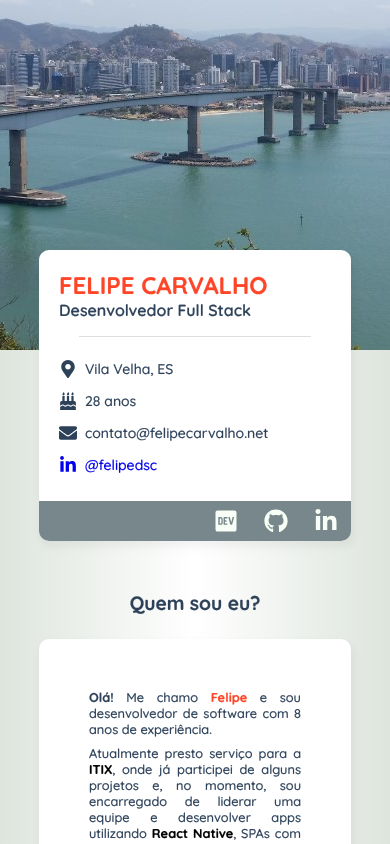
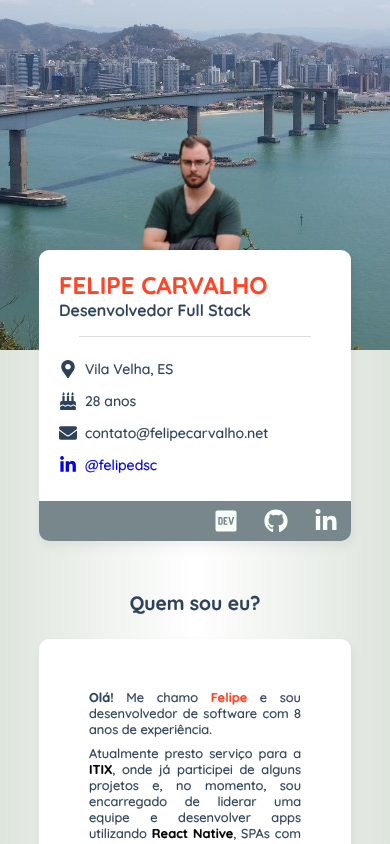
Before and after one commit to felipedsc/felipe-carvalho-react, a React (Create React App) app: page / in a window 390 px wide. Shown: the top 844 px of the page. Built offline with nearby package versions, Linux system fonts and the light colour scheme.

Commit message:
Animação da minha foto no mobile + ajustes

```diff
--- a/src/components/Card/Card.tsx
+++ b/src/components/Card/Card.tsx
@@ -1,15 +1,41 @@
-import React from "react";
-import { FaBirthdayCake, FaDev, FaEnvelope, FaGithub, FaLinkedinIn, FaMapMarkerAlt } from "react-icons/fa";
+import React, { useState } from "react";
+import {
+  FaBirthdayCake,
+  FaDev,
+  FaEnvelope,
+  FaGithub,
+  FaLinkedinIn,
+  FaMapMarkerAlt,
+} from "react-icons/fa";
 import profile from "../../images/profile.png";
 import { Colors } from "../../shared/styles/Colors";
 import { calculateYears } from "../../shared/styles/utils";
 import * as S from "./styles";
 
+const ANIMATION_CLASSES = {
+  HIDE: "hide",
+  APPEAR: "appear",
+  STAND: "stand",
+};
+
+let animationTimeout: number;
+
 export const Card = () => {
+  const [animationClass, setAnimationClass] = useState(ANIMATION_CLASSES.STAND);
+
+  function sneaky(e: React.MouseEvent<HTMLDivElement, MouseEvent>) {
+    setAnimationClass(ANIMATION_CLASSES.HIDE);
+
+    if (animationTimeout) clearTimeout(animationTimeout);
+    animationTimeout = setTimeout(() => {
+      setAnimationClass(ANIMATION_CLASSES.APPEAR);
+    }, 3000);
+  }
+
   return (
     <>
-			<S.SmallScreenCardPhoto >
-				<img src={profile} alt="Este sou eu" />
+      <S.SmallScreenCardPhoto className={animationClass}>
+        <img src={profile} alt="Este sou eu" onClick={(e) => sneaky(e)} />
       </S.SmallScreenCardPhoto>
       <S.CardContainer color={Colors.branco}>
         <S.CardPhotoContainer>
@@ -42,20 +68,36 @@ export const Card = () => {
               </li>
 
               <li>
-								<a href="https://www.linkedin.com/in/felipedsc/" target="_blank" rel="noreferrer noopener">
+                <a
+                  href="https://www.linkedin.com/in/felipedsc/"
+                  target="_blank"
+                  rel="noreferrer noopener"
+                >
                   <FaLinkedinIn /> @felipedsc
                 </a>
               </li>
             </ul>
           </S.CardContent>
           <S.CardFooter color={Colors.cinza3}>
-						<a href="https://dev.to/felipedsc" target="_blank" rel="noreferrer noopener">
+            <a
+              href="https://dev.to/felipedsc"
+              target="_blank"
+              rel="noreferrer noopener"
+            >
               <FaDev />
             </a>
-						<a href="http://github.com/felipedsc" target="_blank" rel="noreferrer noopener">
+            <a
+              href="http://github.com/felipedsc"
+              target="_blank"
+              rel="noreferrer noopener"
+            >
               <FaGithub />
             </a>
-						<a href="https://www.linkedin.com/in/felipedsc/" target="_blank" rel="noreferrer noopener">
+            <a
+              href="https://www.linkedin.com/in/felipedsc/"
+              target="_blank"
+              rel="noreferrer noopener"
+            >
               <FaLinkedinIn />
             </a>
           </S.CardFooter>
--- a/src/components/Card/styles/index.ts
+++ b/src/components/Card/styles/index.ts
@@ -1,4 +1,3 @@
-import ScrollAnimation from "react-animate-on-scroll";
 import styled from "styled-components";
 import { Colors } from "../../../shared/styles/Colors";
 import { StandardContainer } from "../../../shared/styles/common";
@@ -16,9 +15,24 @@ export const CardPhotoContainer = styled.div`
   flex-direction: column;
   justify-content: flex-end;
   background-color: ${Colors.cinza2};
-	background: -moz-linear-gradient(90deg, ${Colors.cinza2} 0%, ${Colors.cinza2_1} 50%, ${Colors.cinza2} 100%);
-	background: -webkit-linear-gradient(90deg, ${Colors.cinza2} 0%, ${Colors.cinza2_1} 50%, ${Colors.cinza2} 100%);
-	background: linear-gradient(90deg, ${Colors.cinza2} 0%, ${Colors.cinza2_1} 50%, ${Colors.cinza2} 100%);
+  background: -moz-linear-gradient(
+    90deg,
+    ${Colors.cinza2} 0%,
+    ${Colors.cinza2_1} 50%,
+    ${Colors.cinza2} 100%
+  );
+  background: -webkit-linear-gradient(
+    90deg,
+    ${Colors.cinza2} 0%,
+    ${Colors.cinza2_1} 50%,
+    ${Colors.cinza2} 100%
+  );
+  background: linear-gradient(
+    90deg,
+    ${Colors.cinza2} 0%,
+    ${Colors.cinza2_1} 50%,
+    ${Colors.cinza2} 100%
+  );
   filter: progid:DXImageTransform.Microsoft.gradient(startColorstr="#f7fff6",endColorstr="#f7fff6",GradientType=1);
 
   @media screen and (max-width: 750px) {
@@ -39,7 +53,7 @@ export const CardPhoto = styled.img`
   position: absolute;
 `;
 
-export const SmallScreenCardPhoto = styled(ScrollAnimation)`
+export const SmallScreenCardPhoto = styled.div`
   & img {
     width: 150px;
     height: 150px;
@@ -49,20 +63,27 @@ export const SmallScreenCardPhoto = styled(ScrollAnimation)`
   height: 150px;
   text-align: center;
   position: absolute;
-	top: 100px;
   transform: translate(-50%, -50%);
+  right: -50%;
 
   @media screen and (min-width: 750px) {
     display: none;
   }
+
+  &.appear {
+    top: 180px;
+    transition: top 6s cubic-bezier(0.08, 0.92, 0.98, -0.67);
+  }
+
+  &.hide {
+    top: 300px;
+    transition: top 400ms linear;
+  }
+
+  &.stand {
+    top: 180px;
+  }
 `;
-
-SmallScreenCardPhoto.defaultProps = {
-	animateIn: "slideInUp",
-	delay: 3000,
-	duration: 4,
-	animateOut: "slideOutDown",
-};
 
 export const SmallCardPhoto = styled.img`
   width: 60px;
@@ -140,7 +161,7 @@ export const CardContent = styled.div`
       transition: all 300ms linear;
 
       &:visited {
-				color: inherit;
+        color: ${Colors.cinza3};
       }
 
       &:hover {
--- a/src/components/Landing/Landing.tsx
+++ b/src/components/Landing/Landing.tsx
@@ -23,7 +23,7 @@ function getRandomImageIndex(currentIndex: number) {
 }
 
 export const Landing = () => {
-	const [topImageIndex, setTopImageIndex] = useState(getRandomImageIndex(0));
+	const [topImageIndex, setTopImageIndex] = useState(getRandomImageIndex(5));
 
 	return (
 		<S.Layout>
@@ -31,7 +31,7 @@ export const Landing = () => {
 				color={Colors.cinza2}
 				image={images[topImageIndex]}
 				onClick={() => {
-					setTopImageIndex(() => getRandomImageIndex(topImageIndex));
+					setTopImageIndex((currentIndex) => getRandomImageIndex(currentIndex));
 				}}
 			/>
 
```
Lines whose indentation alone changed are shown as unchanged.
